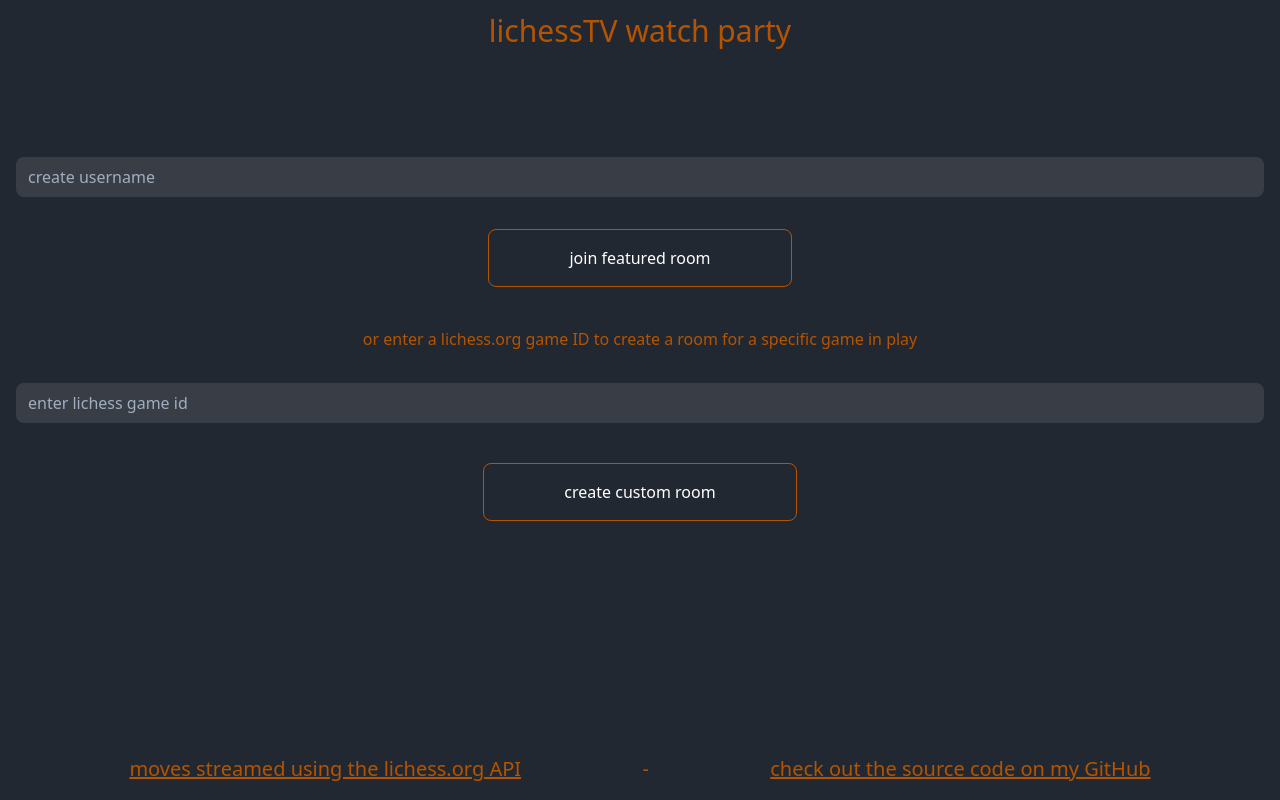
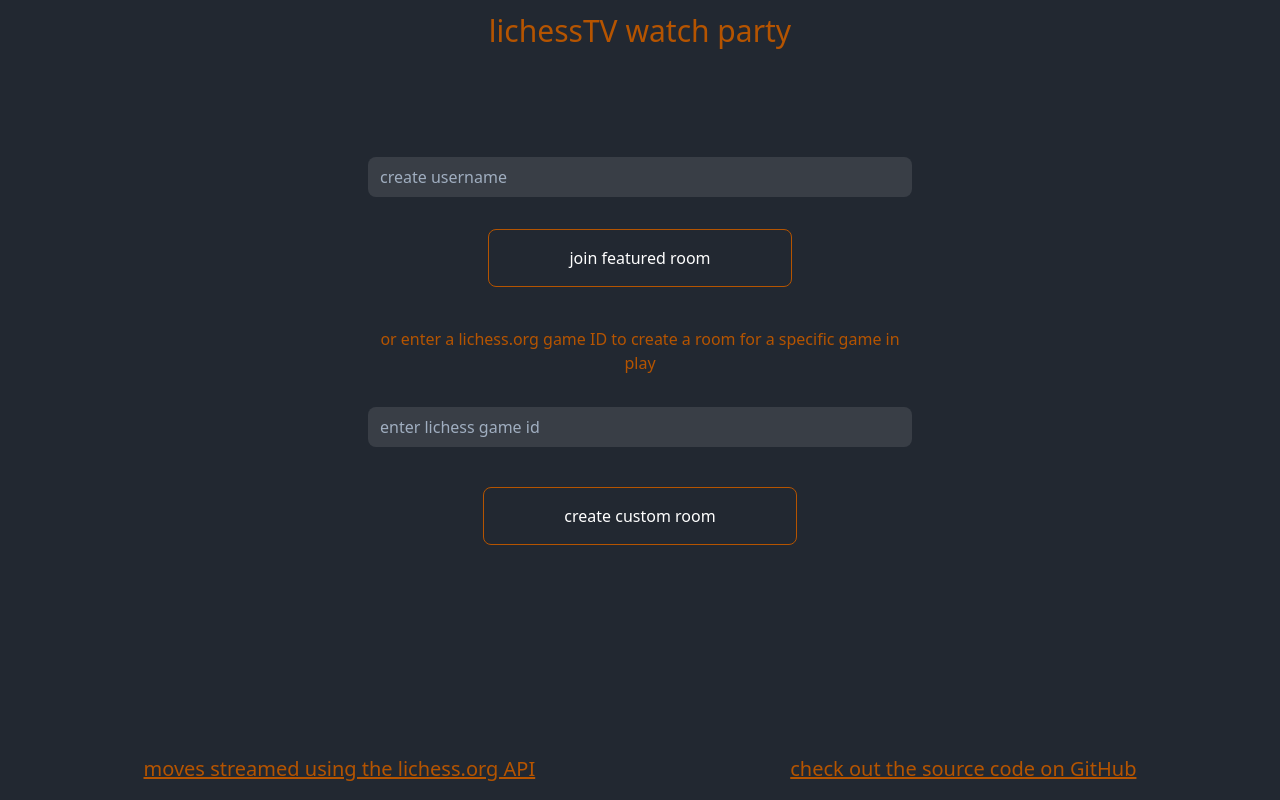
Before and after one commit to trevor-ofarrell/lichessTV-watch-party, a React (Create React App) app in the folder client/: page / in a window 1280 px wide. Built offline with nearby package versions, Linux system fonts and the light colour scheme; what twin.macro would draw is missing.

Commit message:
improving UI

```diff
--- a/client/src/Home.jsx
+++ b/client/src/Home.jsx
@@ -83,7 +83,8 @@
       <div className="text-scheme-orange text-3xl text-center p-2 pb-6">
         lichessTV watch party
       </div>
-      <div className="xl:w-full md:w-3/5 w-80 overflow-hidden p-4 m-auto md:pt-20 pt-10">
+      <form>
+        <div className="md:w-3/5 max-w-xl overflow-hidden p-4 m-auto md:pt-20 pt-10">
           <input
             className="w-full h-10 pl-3 mb-4 text-base bg-scheme-light placeholder-gray-500 text-gray-500 border rounded-lg focus:shadow-outline"
             id="message"
@@ -103,8 +104,8 @@
             </button>
           </div>
           <div className="text-scheme-orange text-center p-2 pb-8">
-          or enter a lichess.org game ID to create a room for a specific game in
-          play
+            or enter a lichess.org game ID to create a room for a specific game
+            in play
           </div>
           <input
             className="w-full h-10 pl-3 text-base bg-scheme-light placeholder-gray-500 text-gray-500 border rounded-lg focus:shadow-outline"
@@ -125,21 +126,21 @@
             create custom room
           </button>
         </div>
-      <div className="text-center fixed w-full bottom-0 text-scheme-orange p-4 flex">
+      </form>
+      <footer className="text-center fixed w-full bottom-0 text-scheme-orange p-4 flex">
         <a
           href="https://lichess.org/api"
           className="lg:text-xl text-sm  underline m-auto"
         >
           moves streamed using the lichess.org API
         </a>
-        <h1 className="md:text-xl text-sm px-2">-</h1>
         <a
           href="https://github.com/trevor-ofarrell/lichessTV-watch-party"
           className="lg:text-xl text-sm underline m-auto"
         >
-          check out the source code on my GitHub
+          check out the source code on GitHub
         </a>
-      </div>
+      </footer>
     </div>
   );
 };
```
Lines whose indentation alone changed are shown as unchanged.
